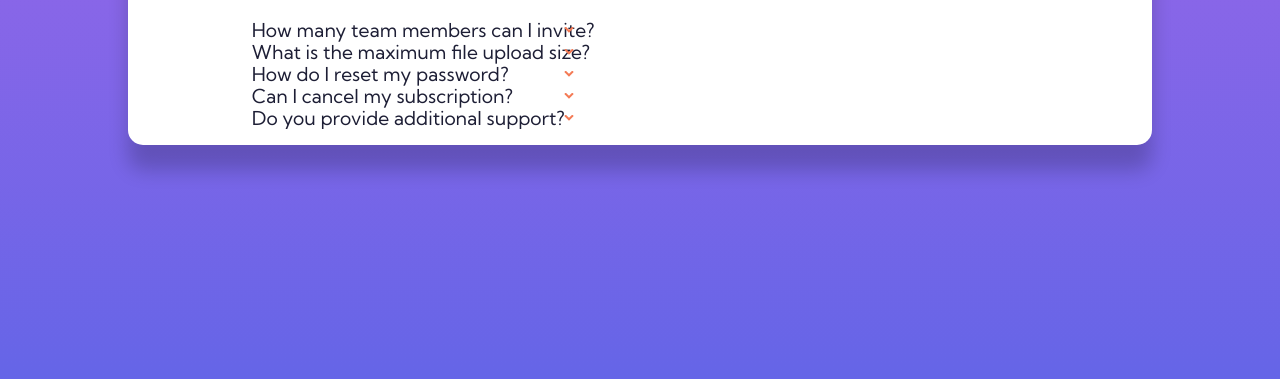
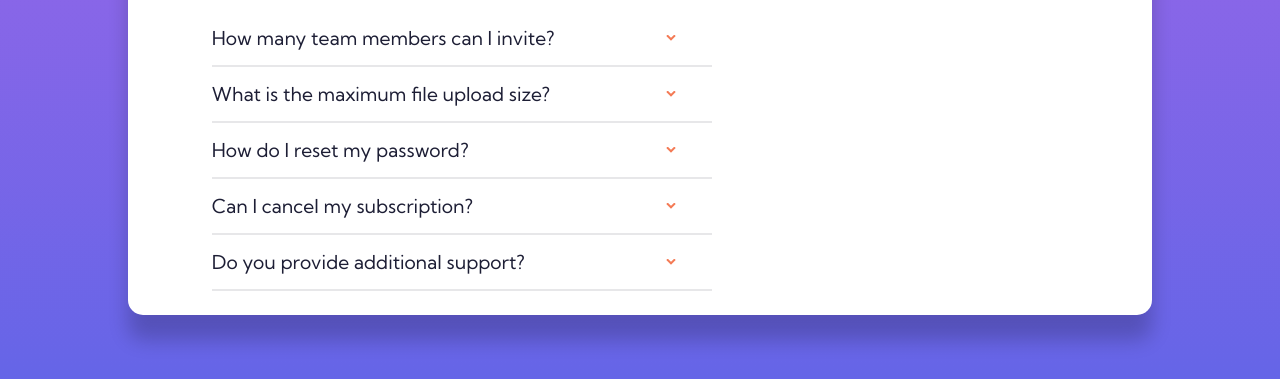
Before and after one commit to ArttuOll/MockWebsites, a website: page faq-accordion-card-main/index.html in a window 1280 px wide. Shown: the part 421-800 px from the top of the page. Drawn offline with Linux system fonts and the light colour scheme.

Commit message:
Fix accordion layout and spacing

```diff
--- a/faq-accordion-card-main/index.html
+++ b/faq-accordion-card-main/index.html
@@ -45,6 +45,7 @@
               You can invite up to 2 additional users on the Free plan. There is
               no limit on team members for the Premium plan.
             </p>
+            <hr class="divider"/>
           </li>
 
           <li>
@@ -61,6 +62,7 @@
               No more than 2GB. All files in your account must fit your allotted
               storage space.
             </p>
+            <hr class="divider"/>
           </li>
 
           <li>
@@ -77,6 +79,7 @@
               Click “Forgot password” from the login page or “Change password”
               from your profile page. A reset link will be emailed to you.
             </p>
+            <hr class="divider"/>
           </li>
 
           <li>
@@ -93,6 +96,7 @@
               Yes! Send us a message, and we’ll process your request, no
               questions asked.
             </p>
+            <hr class="divider"/>
           </li>
 
           <li>
@@ -109,6 +113,7 @@
               Chat and email support is available 24/7. Phone lines are open
               during normal business hours.
             </p>
+            <hr class="divider"/>
           </li>
         </ul>
       </section>
--- a/faq-accordion-card-main/styles.scss
+++ b/faq-accordion-card-main/styles.scss
@@ -26,10 +26,11 @@ body {
 }
 
 .accordion {
-  max-width: 600px;
+  width: 500px;
   overflow: hidden;
   background: rgba(0, 0, 0, 0);
   list-style: none;
+  padding-left: 0;
 }
 
 .accordion__label {
@@ -39,6 +40,8 @@ body {
   cursor: pointer;
   position: relative;
   transition: background 0.1s;
+  padding: 0.5rem 0 0.5rem 0;
+  margin-right: 1rem;
 
   &:hover {
     background-color: rgba(0, 0, 0, 0.1);
@@ -73,3 +76,7 @@ body {
     transform: translateY(-50%) rotate(180deg);
   }
 }
+
+.divider {
+  border: 1px solid hsl(240, 5%, 91%);
+}
```
Also changed, not shown: faq-accordion-card-main/styles.css.
